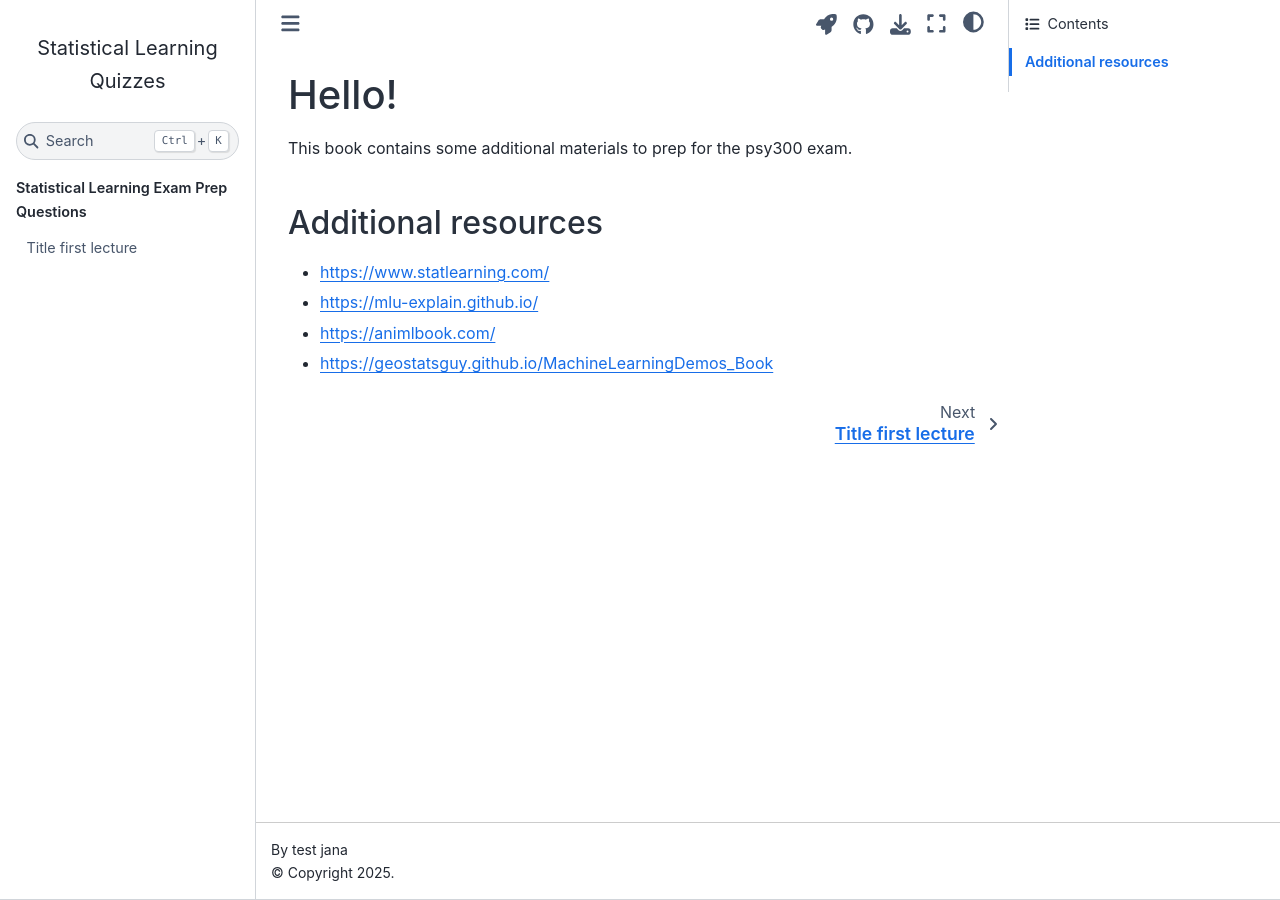
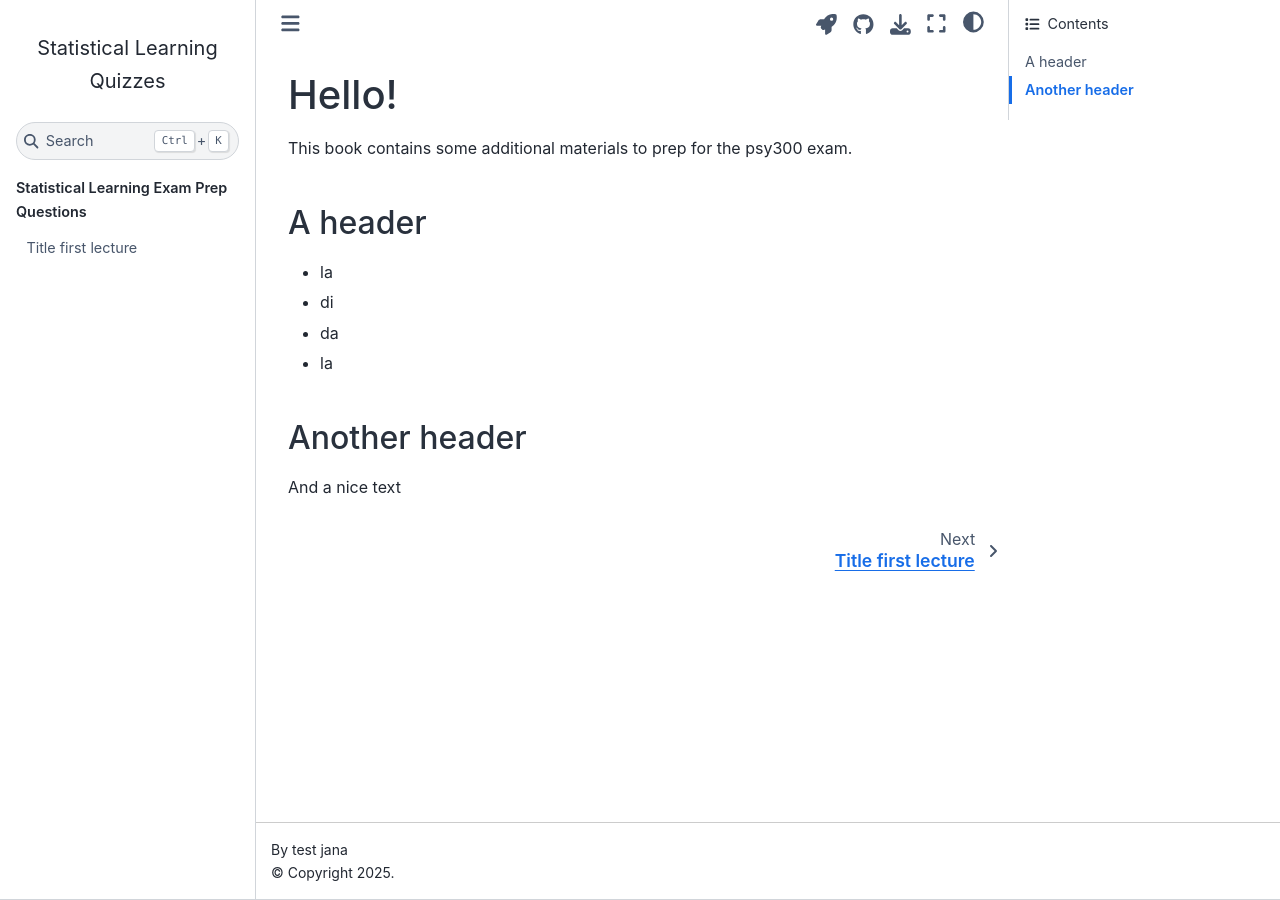
Before and after one commit to janaja92/psy300_tut, a Jupyter Book: the page built from book/introduction.md, in a window 1280 px wide. Built offline with Jupyter Book 1.0.4 settings and Sphinx 7.4.7 and the Sphinx Book theme 1.1.4, drawn with Linux system fonts in a browser that asks for light colours; comment, search, counter and statistics services are not loaded.

```diff
--- a/book/introduction.md
+++ b/book/introduction.md
@@ -17,9 +17,13 @@ kernelspec:
 This book contains some additional materials to prep for the psy300 exam.
 
 
-## Additional resources
+## A header
 
-- https://www.statlearning.com/
-- https://mlu-explain.github.io/
-- https://animlbook.com/
-- https://geostatsguy.github.io/MachineLearningDemos_Book
+- la
+- di
+- da
+- la
+
+## Another header
+
+And a nice text
```
